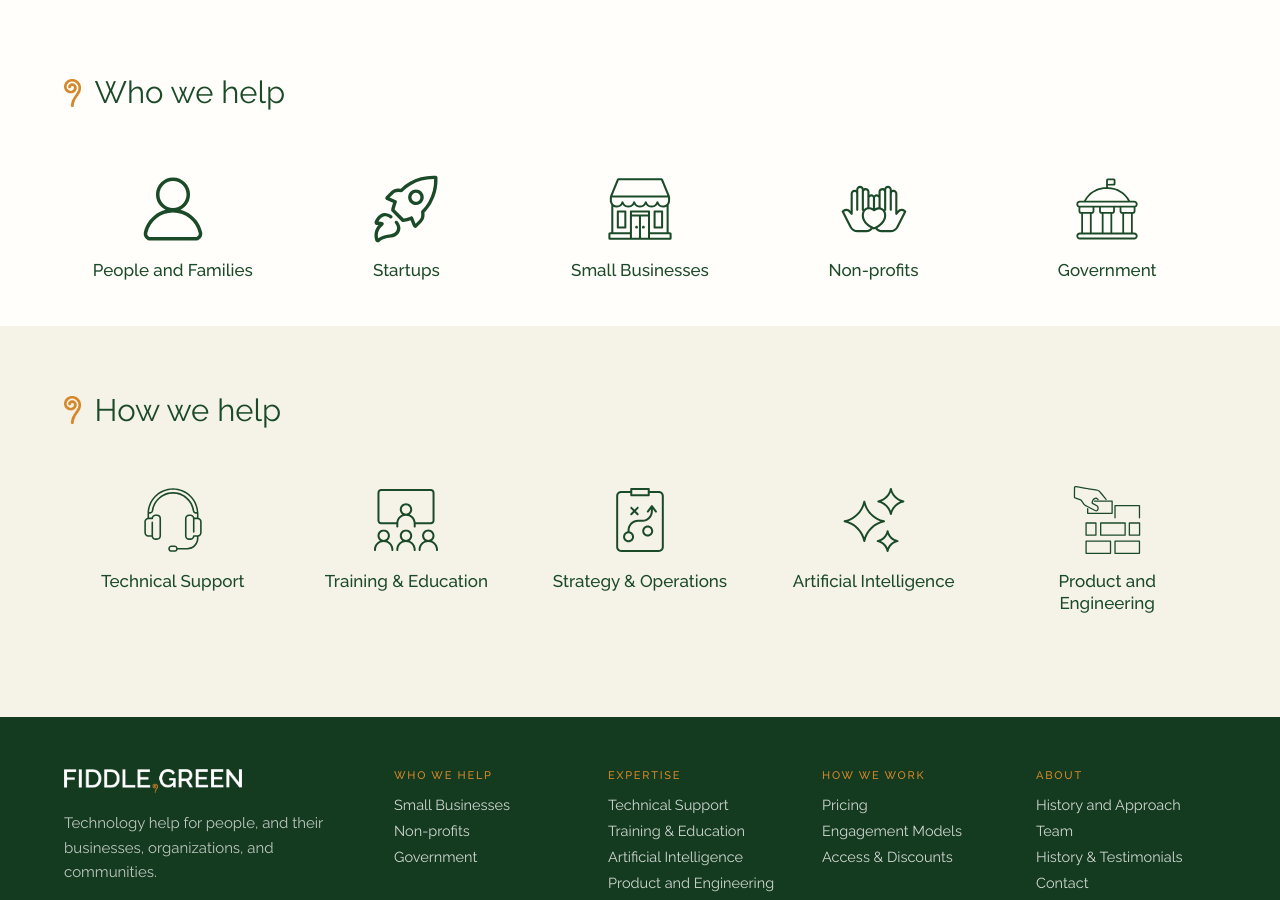
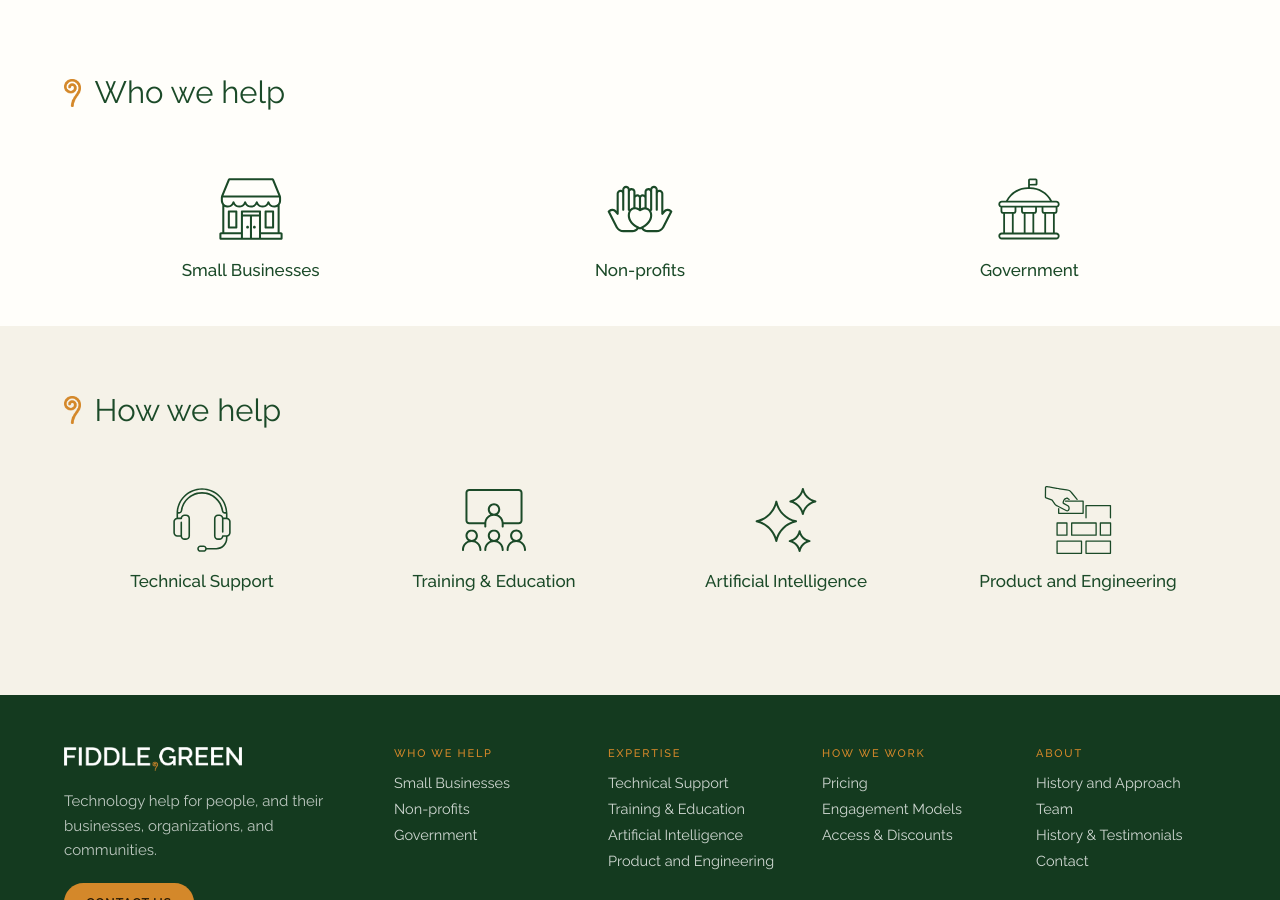
Before and after one commit to TREE-BUB/fiddle-green, a Jekyll site: the page built from index.html, in a window 1280 px wide and 900 px high, scrolled down 649 px. Built offline with Jekyll 4.4.1, drawn with Linux system fonts in a browser that asks for light colours.

Commit message:
Keep the three placeholder pages off the home icon rows
Mirrors rail_only in the nav data: on_home: false leaves the entry in place,
copy and all, but drops it from the row the home page paints.

Also corrects the header comments in both data files — the hub pages have
built their cards from the nav rail for a while now, not from these.

Co-Authored-By: Claude Opus 5 <noreply@anthropic.com>
Claude-Session: https://claude.ai/code/session_01SgQi5ee1qBqBsYJL8x1hCv

```diff
--- a/_data/expertise.yml
+++ b/_data/expertise.yml
@@ -1,5 +1,5 @@
-# Drives the home "How we help" icons and the hub "What we do" cards.
-# The home row shows icon + label only; blurb is used by the hub cards.
+# Drives the home "How we help" icons, which show icon + label only.
+# on_home: false keeps an entry here but off that row.
 - key: support
   icon: /assets/icons/noun_Headset_8456463_338A4A.svg
   letter: A
@@ -19,6 +19,7 @@
   letter: C
   label: Strategy & Operations
   url: /expertise/advising/
+  on_home: false
   blurb: Second opinions, vendor questions, and plans you can afford.
 
 - key: ai
--- a/_data/segments.yml
+++ b/_data/segments.yml
@@ -1,10 +1,11 @@
-# Drives the home "Who we help" icons and the hub "Choose your path" cards.
-# The home row shows icon + label only; blurb is used by the hub cards.
+# Drives the home "Who we help" icons, which show icon + label only.
+# on_home: false keeps an entry here but off that row.
 - key: individuals
   icon: /assets/icons/noun_User_4737671_338A4A.svg
   num: "01"
   label: People and Families
   url: /who-we-help/individuals/
+  on_home: false
   blurb: A slow laptop, a full inbox, a router nobody understands. Patient one-on-one help at your kitchen table.
 
 - key: startups
@@ -12,6 +13,7 @@
   num: "02"
   label: Startups
   url: /who-we-help/startups/
+  on_home: false
   blurb: Set things up right the first time — accounts, security, and tooling that won't box you in later.
 
 - key: businesses
--- a/index.html
+++ b/index.html
@@ -29,10 +29,12 @@ description: >-
   {%- endcomment -%}
   <div class="icon-row">
     {%- for seg in site.data.segments -%}
+      {%- unless seg.on_home == false -%}
         <a class="icon-row__item" href="{{ seg.url | relative_url }}">
           <span class="icon-row__icon" style="--icon: url('{{ seg.icon | relative_url }}')"></span>
           <span class="icon-row__label">{{ seg.label | escape_once }}</span>
         </a>
+      {%- endunless -%}
     {%- endfor -%}
   </div>
 </section>
@@ -41,10 +43,12 @@ description: >-
   {% include section-heading.html title="How we help" %}
   <div class="icon-row">
     {%- for exp in site.data.expertise -%}
+      {%- unless exp.on_home == false -%}
         <a class="icon-row__item" href="{{ exp.url | relative_url }}">
           <span class="icon-row__icon" style="--icon: url('{{ exp.icon | relative_url }}')"></span>
           <span class="icon-row__label">{{ exp.label | escape_once }}</span>
         </a>
+      {%- endunless -%}
     {%- endfor -%}
   </div>
 </section>
```
Lines whose indentation alone changed are shown as unchanged.
